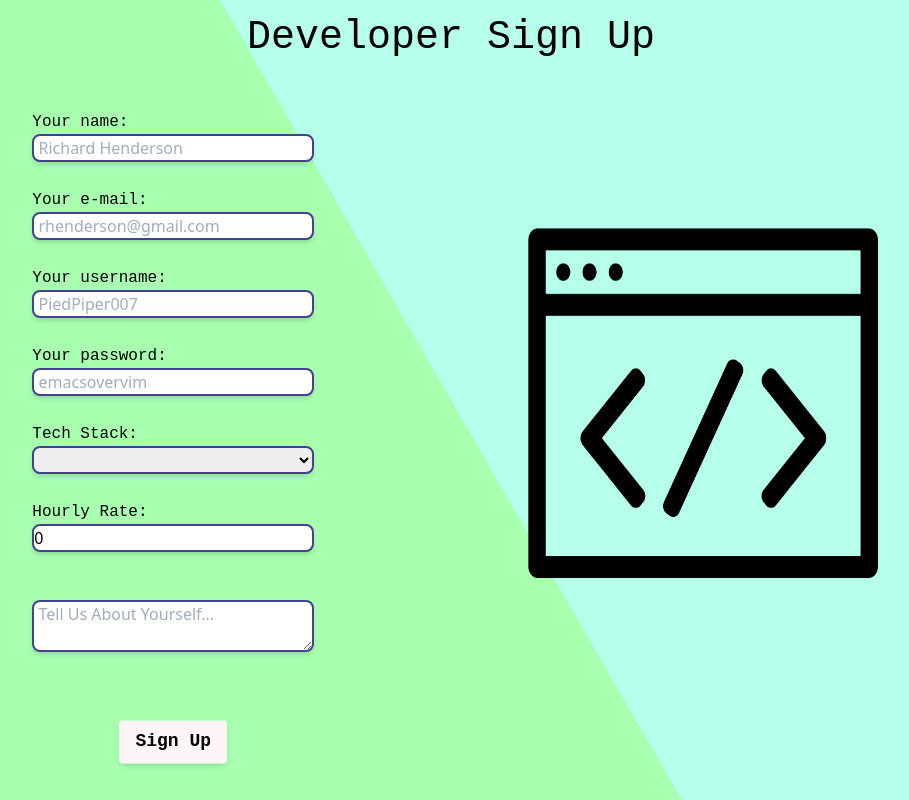
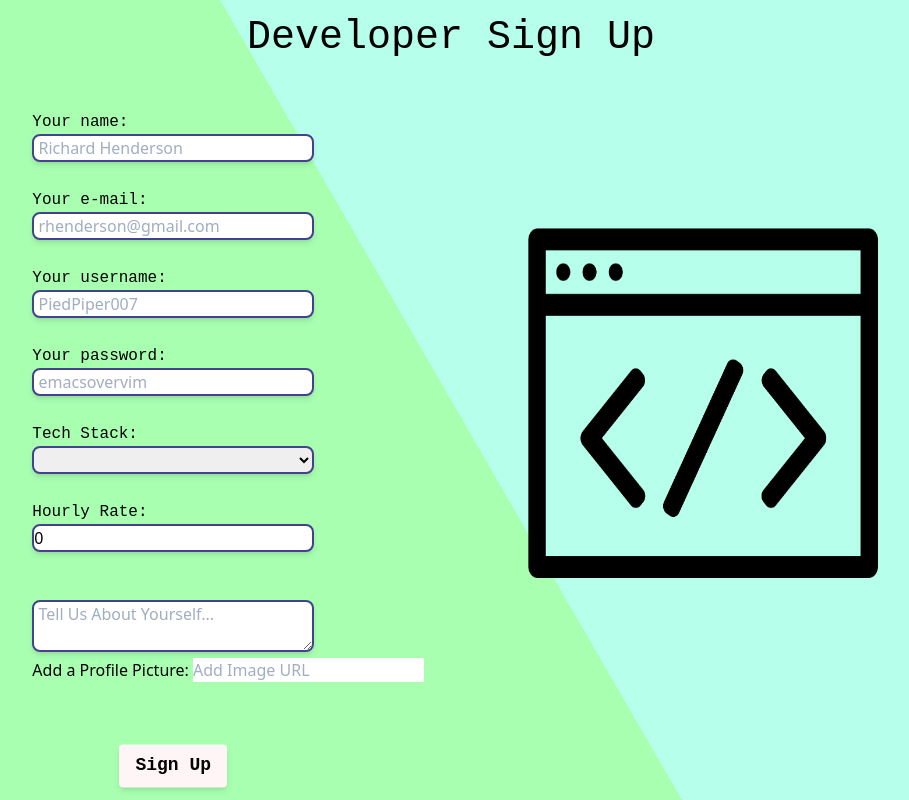
Before and after one commit to devDepot/devDepot, a React app: page /dev-signup in a window 1280 px wide. Shown: the whole page, without its empty margins (189-1098 px from the left). Built offline with nearby package versions, Linux system fonts and the light colour scheme; the HTML template or start-up script is replaced by a standard one.

Commit message:
image handling done

```diff
--- a/client/App.jsx
+++ b/client/App.jsx
@@ -25,6 +25,7 @@ const App = () => {
   const [about, set_about] = useState('');
   const [company, set_company] = useState('');
   const [hourly_rate, set_hourly_rate] = useState(0);
+  const [image, set_image] = useState('');
 
   return (
     <div>
@@ -84,6 +85,8 @@ const App = () => {
               set_name={set_name}
               email={email}
               set_email={set_email}
+              image={image}
+              set_image={set_image}
             />
           </Route>
           <Route exact path="/employer-signup" component={EmployerSignup}>
@@ -125,6 +128,7 @@ const App = () => {
               set_devs={set_devs}
               in_cart={in_cart}
               set_cart={set_cart}
+              image={image}
             />
           </Route>
           <Route exact path="/homepage" component={Homepage}>
--- a/client/components/DevCard.jsx
+++ b/client/components/DevCard.jsx
@@ -1,12 +1,12 @@
 import React, { useState } from 'react';
 import AddToCartButton from './AddToCartButton';
 
-const DevCard = ({name, stack, hourly_rate,in_cart, set_cart }) => {
+const DevCard = ({name, stack, hourly_rate, image, in_cart, set_cart }) => {
   const [dev_selected, set_dev_selected] = useState(false);
 
   return (
   <div>
-    <img src="#" alt="dev-pic" />
+    <img src={image} alt="dev-pic" />
     <h4>
       <b>{name}</b>
     </h4>
--- a/client/components/DevCardContainer.jsx
+++ b/client/components/DevCardContainer.jsx
@@ -7,7 +7,7 @@ import DevCard from './DevCard';
 //second step - write a function that maps each dev in state to a relevant JSX
 //third step - encapsulate that function into a div
 
-const DevCardContainer = ({ name, stack, hourly_rate, devs, set_devs, in_cart, set_cart }) => {
+const DevCardContainer = ({ name, stack, hourly_rate, devs, set_devs, in_cart, set_cart, image }) => {
 
   useEffect(() => {
     fetch('http://localhost:3000/developers')
@@ -21,13 +21,14 @@ const DevCardContainer = ({ name, stack, hourly_rate, devs, set_devs, in_cart, s
   const renderDevs = () => {
     return devs.map((dev, index) => {
       console.log('dev in map', dev)
-      const { name, stack, hourly_rate } = dev;
+      const { name, stack, hourly_rate, image } = dev;
       return (
       <DevCard
         key={`dev`+index}
         name={name}
         stack={stack}
         hourly_rate={hourly_rate}
+        image={image}
         in_cart={in_cart}
         set_cart={set_cart}
       />
--- a/client/components/DeveloperSignup.jsx
+++ b/client/components/DeveloperSignup.jsx
@@ -21,6 +21,8 @@ const DeveloperSignup = ({
   set_hourly_rate,
   about,
   set_about,
+  image,
+  set_image,
   history,
 }) => {
   const requestHeaders = {
@@ -36,10 +38,12 @@ const DeveloperSignup = ({
       about,
       active: true,
       user_type: 'Developer',
+      image,
     }),
   };
 
   const registerDev = () => {
+    console.log('IMAGE registerDev', image)
     fetch('http://localhost:3000/user', requestHeaders).then((res) => {
       if (res.status === 200) {
         set_login(true);
@@ -176,6 +180,19 @@ const DeveloperSignup = ({
               value={about}
             />
           </div>
+          <div>
+            <label htmlFor='addProfilePic'>Add a Profile Picture: </label>
+            <input
+              type="text"
+              name="profile-pic"
+              placeholder="Add Image URL"
+              id="profile-pic"
+              onChange={(e) => {
+                set_image(e.target.value);
+              }}
+              value={image}
+            />
+          </div>
           <div className="w-1/3 text-center">
             <button
               className="signup-submit-button bg-pink-100 text-black font-bold py-2 px-4 rounded text-lg shadow-md mt-16 mb-4 animate-bounce motion-reduce"
--- a/client/components/EmployerSignup.jsx
+++ b/client/components/EmployerSignup.jsx
@@ -24,6 +24,8 @@ const EmployerSignup = ({
   set_about,
   company,
   set_company,
+  image,
+  set_image,
   history,
 }) => {
   const requestHeaders = {
--- a/client/components/UserContainer.jsx
+++ b/client/components/UserContainer.jsx
@@ -4,7 +4,7 @@ import Homepage from './Homepage';
 import DeveloperAboutMe from './DeveloperAboutMe';
 import NavBar from './Navbar';
 
-const UserContainer = ({ is_dev_user, username, name, stack, email, hourly_rate, about, devs, set_devs, in_cart, set_cart, history }) => {
+const UserContainer = ({ is_dev_user, username, name, stack, email, hourly_rate, about, devs, set_devs, in_cart, set_cart, history, image }) => {
   if (is_dev_user === true) {
     return (
       <div>
@@ -17,6 +17,7 @@ const UserContainer = ({ is_dev_user, username, name, stack, email, hourly_rate,
             email={email}
             stack={stack}
             hourly_rate={hourly_rate}
+            image={image}
             about={about}
           />
         </div>
```
Also changed, not shown: client/components/DeveloperAboutMe.jsx (+0 -10 lines), 2 other files (tests, documents, lock files or other folders).
